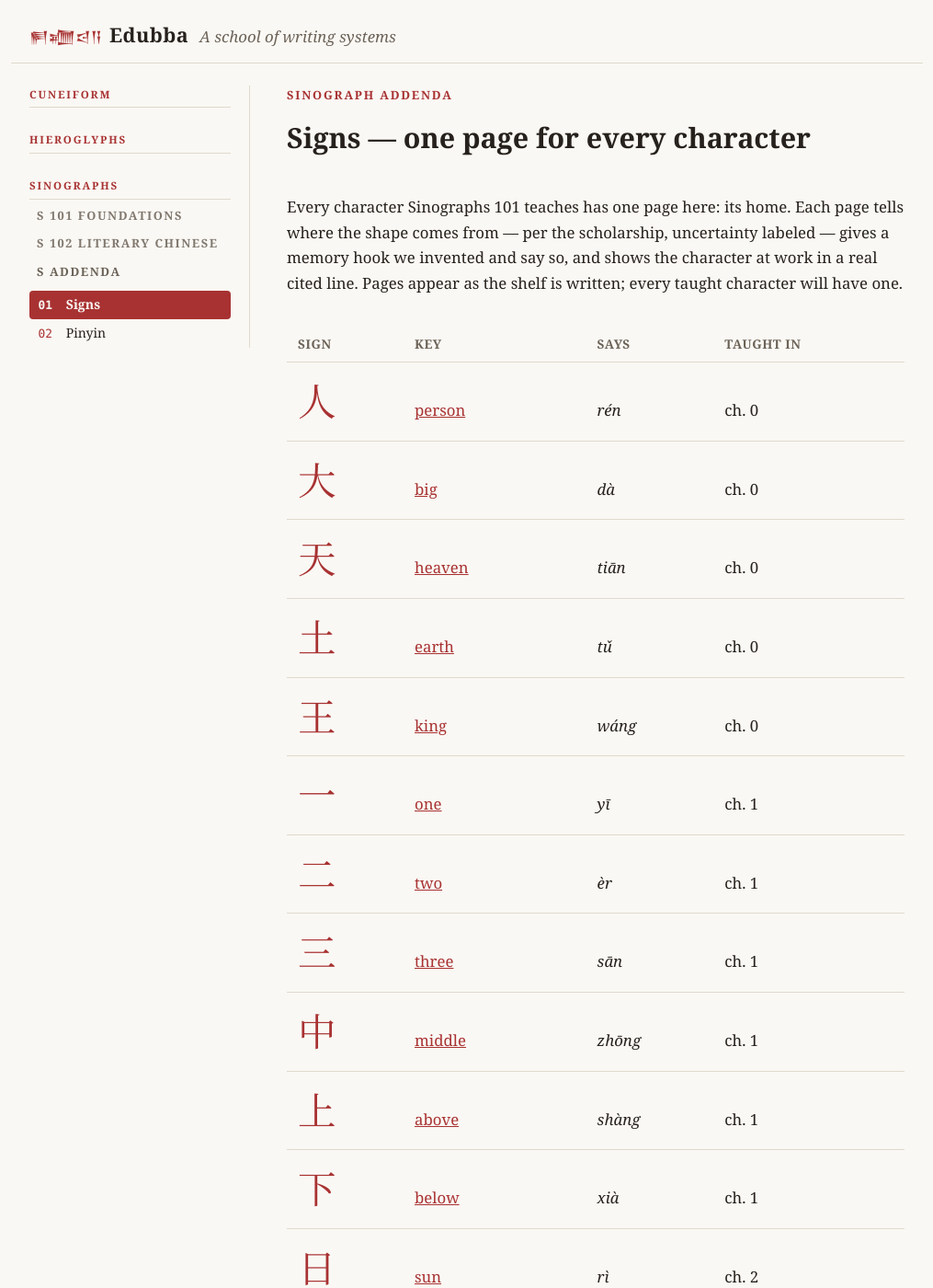
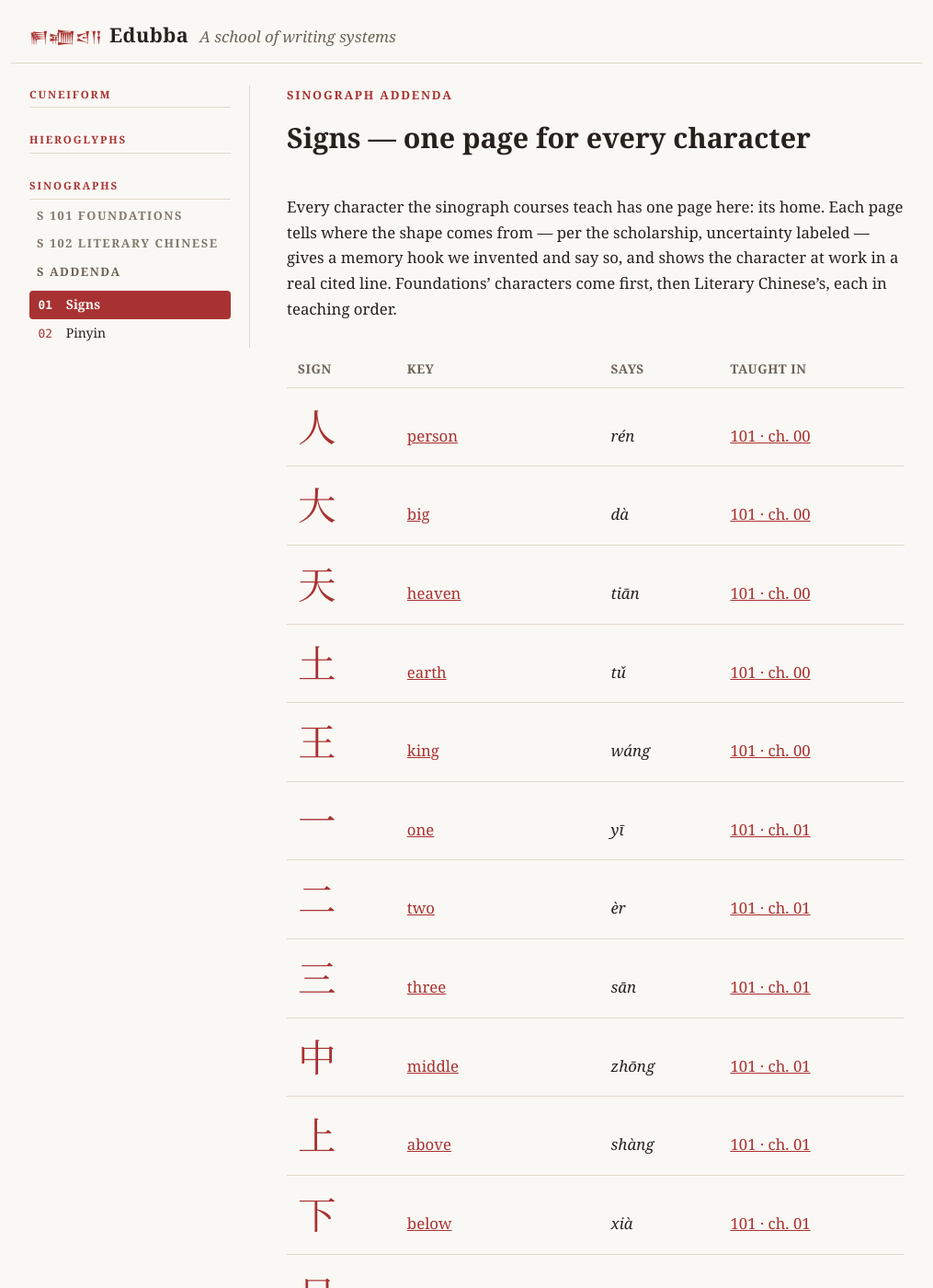
Before and after one commit to arvicco/nabu-edubba, a Jekyll site: the page built from site/sinographs/addenda/signs/index.md, in a window 1280 px wide and 1400 px high. Shown: the whole window at 92% size, without its empty margins (132-1147 px from the left). Built offline with Jekyll 4.4.1, drawn with Linux system fonts in a browser that asks for light colours; some of the changed text lies outside the part shown.

Commit message:
fix: S102 characters join the Codex index; codex wiring ledger-driven
Owner catch: the 82 S102 characters were invisible in the Character
Codex and their sign-table glyphs linked nowhere. The queue split
left two consumers on sinographs101_queue only: the shelf's signs
index, and the hand-written :codex stanza in sign_links.rb (whose
teaching-link stanza HAD gained a 102 loop — the codex stanza had
not). The gate passed because the rulebook only checked that codex
PAGES exist, which they did.

- signs index: both queues, course-labeled chapter-linked Taught in
  (the cuneiform/hiero shelf pattern)
- SignLinker.wire_codex!: codex links derived from Rulebook::CODEX,
  replacing all three per-school plugin stanzas — a registry in the
  ledger is wired automatically
- Rulebook.check_codex_index: a shelf index must draw on EVERY
  registry in its ledger entry; red on the pre-fix tree, unit-tested,
  live-config test covers the real site

Co-Authored-By: Claude Fable 5 <noreply@anthropic.com>

```diff
--- a/site/_plugins/sign_links.rb
+++ b/site/_plugins/sign_links.rb
@@ -95,34 +95,14 @@ Jekyll::Hooks.register [:pages, :documents], :post_render do |page|
                          ) }
     end
     # Codex pages (rulebook §7/§9): sign-table cells link the glyph
-    # to its Addenda sign page — wired per school as each shelf
-    # ships, keyed on the page actually existing in the build. The
-    # akk codex is a separate shelf (§9 language separation); every
-    # sign the Akkadian course uses gets :codex_akk, routed to on
-    # Akkadian-course pages only.
+    # to its Addenda sign page. Wiring is driven by the rulebook's
+    # CODEX ledger (SignLinker.wire_codex!) — a new registry joins
+    # by landing in the ledger, which the rulebook gate already
+    # forces, so the wiring can never lag a queue split again. The
+    # akk shelf routes to :codex_akk (§9 language separation),
+    # served on Akkadian-course pages only.
     page_urls = site.pages.each_with_object({}) { |p, h| h[p.url] = true }
-    { "cuneiform" => [site.data["sign_teaching"], site.data["cuneiform102_queue"]],
-      "hieroglyphs" => [site.data["hiero_teaching"], site.data["hieroglyphs102_queue"]] }.each do |school, regs|
-      regs.each do |reg|
-        Array(reg&.dig("signs")).each do |s|
-          entry = map[s["glyph"]] or next
-          slug = Edubba::Rulebook.sign_slug(s["gardiner"] || s["name"])
-          url = "/#{school}/addenda/signs/#{slug}/"
-          entry[:codex] = url if page_urls[url]
-        end
-      end
-    end
-    Array(site.data.dig("cuneiform103_queue", "signs")).each do |s|
-      entry = map[s["glyph"]] or next
-      slug = Edubba::Rulebook.sign_slug(s["name"])
-      url = "/cuneiform/addenda-akk/signs/#{slug}/"
-      entry[:codex_akk] = url if page_urls[url]
-    end
-    Array(site.data.dig("sinographs101_queue", "signs")).each do |s|
-      entry = map[s["char"]] or next
-      url = "/sinographs/addenda/signs/#{s['name']}/"
-      entry[:codex] = url if page_urls[url]
-    end
+    Edubba::SignLinker.wire_codex!(map, Edubba::Rulebook::CODEX, site.data, page_urls)
     map
   end
 
--- a/site/sinographs/addenda/signs/index.md
+++ b/site/sinographs/addenda/signs/index.md
@@ -18,28 +18,40 @@ shows: []
 
 # Signs — one page for every character
 
-Every character Sinographs 101 teaches has one page here: its
-home. Each page tells where the shape comes from — per the
+Every character the sinograph courses teach has one page here:
+its home. Each page tells where the shape comes from — per the
 scholarship, uncertainty labeled — gives a memory hook we invented
 and say so, and shows the character at work in a real cited line.
-Pages appear as the shelf is written; every taught character will
-have one.
+Foundations' characters come first, then Literary Chinese's, each
+in teaching order.
 
 <table class="sign-table sign-table--tail-fit">
   <thead>
     <tr><th>Sign</th><th>Key</th><th>Says</th><th>Taught in</th></tr>
   </thead>
   <tbody>
-  {% assign chars = site.data.sinographs101_queue.signs | sort: "chapter" %}
-  {% for s in chars %}
+  {% assign s101 = site.data.sinographs101_queue.signs | sort: "chapter" %}
+  {% assign s102 = site.data.sinographs102_queue.signs | sort: "chapter" %}
+  {% for s in s101 %}
     {% capture target %}/sinographs/addenda/signs/{{ s.name }}/{% endcapture %}
     {% assign cpage = site.pages | where: "url", target | first %}
-    {% assign tslug = "/sinographs/101/" %}
     <tr>
       <td class="script sign-cell">{{ s.char }}</td>
       <td>{% if cpage %}<a href="{{ target | relative_url }}">{{ s.keyword }}</a>{% else %}{{ s.keyword }}{% endif %}</td>
       <td><span class="translit pinyin">{{ s.pinyin }}</span></td>
-      <td>ch. {{ s.chapter }}</td>
+      {% assign ch = site.pages | where: "course", "sinographs-101" | where: "chapter", s.chapter | first %}
+      <td>{% if ch %}<a href="{{ ch.url | relative_url }}">101 · ch. {{ s.chapter | prepend: "0" | slice: -2, 2 }}</a>{% else %}101 · ch. {{ s.chapter | prepend: "0" | slice: -2, 2 }}{% endif %}</td>
+    </tr>
+  {% endfor %}
+  {% for s in s102 %}
+    {% capture target %}/sinographs/addenda/signs/{{ s.name }}/{% endcapture %}
+    {% assign cpage = site.pages | where: "url", target | first %}
+    <tr>
+      <td class="script sign-cell">{{ s.char }}</td>
+      <td>{% if cpage %}<a href="{{ target | relative_url }}">{{ s.keyword }}</a>{% else %}{{ s.keyword }}{% endif %}</td>
+      <td><span class="translit pinyin">{{ s.pinyin }}</span></td>
+      {% assign ch = site.pages | where: "course", "sinographs-102" | where: "chapter", s.chapter | first %}
+      <td>{% if ch %}<a href="{{ ch.url | relative_url }}">102 · ch. {{ s.chapter | prepend: "0" | slice: -2, 2 }}</a>{% else %}102 · ch. {{ s.chapter | prepend: "0" | slice: -2, 2 }}{% endif %}</td>
     </tr>
   {% endfor %}
   </tbody>
```
Also changed, not shown: docs/WORKLOG.md (+26 -0 lines), script/rulebook.rb (+17 -1 lines), script/sign_linker.rb (+26 -0 lines), site/sinographs/addenda/index.md (+4 -3 lines), test/rulebook_test.rb (+16 -0 lines), test/sign_linker_test.rb (+38 -0 lines).
